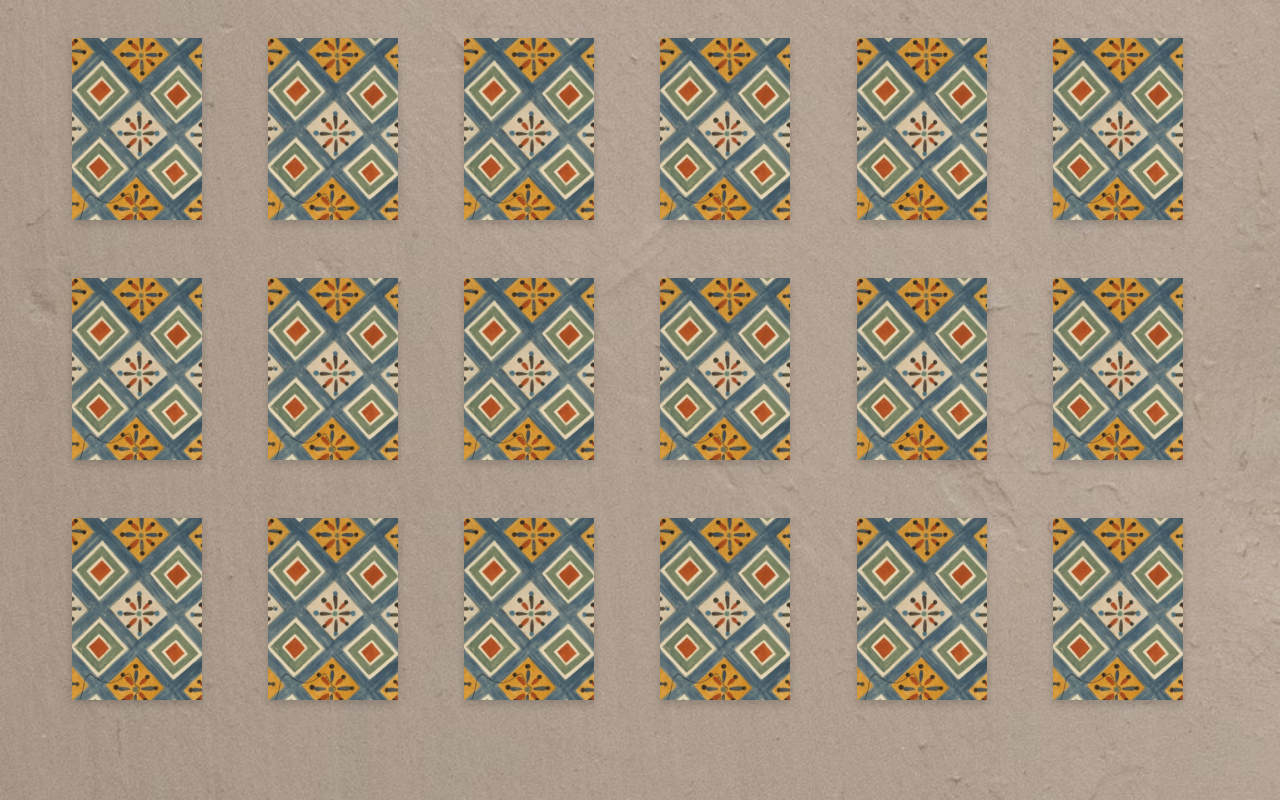
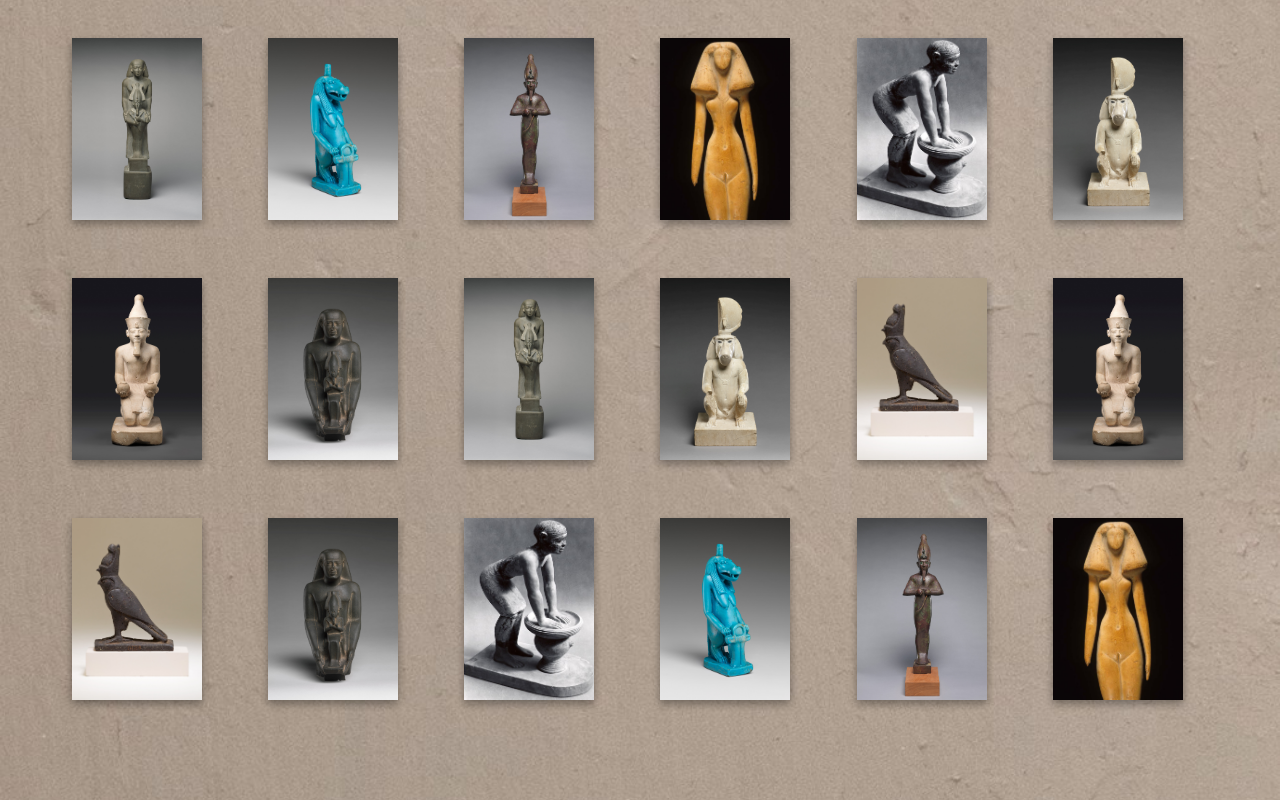
Before and after one commit to toskan/ancient-egypt-themed-game, a plain HTML site: page index.html in a window 1280 px wide. Both pictures are taken after a click on the link "PLAY". Drawn offline with nearby package versions, Linux system fonts and the light colour scheme.

Commit message:
randomly populating cards

```diff
--- a/css/style.css
+++ b/css/style.css
@@ -130,10 +130,6 @@ header {
      position: absolute;
      width: 100%;
      height: 100%;
-     -webkit-backface-visibility: hidden;
-     -moz-backface-visibility: hidden;
-     -o-backface-visibility: hidden;
-     backface-visibility: hidden;
 }
 .flip-card-top {
      background: url(../images/ceiling_patterns_DT218367_crop4.jpg) no-repeat;
@@ -141,6 +137,9 @@ header {
      background-position: center;
      opacity: 0.9;
      background-color: black;
+     -moz-backface-visibility: hidden;
+     -o-backface-visibility: hidden;
+     backface-visibility: hidden;
 }
      .flip-card-bottom {
      transform: rotateY( -180deg );
@@ -148,6 +147,9 @@ header {
      -moz-transform: rotateY( -180deg );
      -o-transform: rotateY( -180deg );
      background-color: transparent;
+     -moz-backface-visibility: hidden;
+     -o-backface-visibility: hidden;
+     backface-visibility: hidden;
      }
 .flip {
      transform: rotateY(180deg);
--- a/js/script.js
+++ b/js/script.js
@@ -1,25 +1,57 @@
 function onReady () {
 
-     const images = ['../images/img1_DP243443.jpg', '../images/img2_DP240268.jpg', '../images/img3_DP245119.jpg', '../images/img4_DP245144.jpg', '../images/img5_26.7.1416_01.jpg', '../images/img6_DP-17700-001.jpg', '../images/img7_O.C.380_EGDP016765.jpg', '../images/img8_20.2.1.jpeg', '../images/img9_DP-14816-003.jpg']
+     const images = [
+          '../images/img1_DP243443.jpg',
+          '../images/img2_DP240268.jpg',
+          '../images/img3_DP245119.jpg',
+          '../images/img4_DP245144.jpg',
+          '../images/img5_26.7.1416_01.jpg',
+          '../images/img6_DP-17700-001.jpg',
+          '../images/img7_O.C.380_EGDP016765.jpg',
+          '../images/img8_20.2.1.jpeg',
+          '../images/img9_DP-14816-003.jpg',
+          '../images/img1_DP243443.jpg',
+          '../images/img2_DP240268.jpg',
+          '../images/img3_DP245119.jpg',
+          '../images/img4_DP245144.jpg',
+          '../images/img5_26.7.1416_01.jpg',
+          '../images/img6_DP-17700-001.jpg',
+          '../images/img7_O.C.380_EGDP016765.jpg',
+          '../images/img8_20.2.1.jpeg',
+          '../images/img9_DP-14816-003.jpg'
+     ]
+     console.log(images)
 
      let array18 = [];
-
-     for (var i=0; i<18; i++) {
+     for (var i = 0; i < 18; i ++) {
           array18[i] = i;
      }
-
      function shuffleArray(array) {
           for (let i = array.length - 1; i > 0; i--) {
                const j = Math.floor(Math.random() * (i + 1));
                [array[i], array[j]] = [array[j], array[i]];
                }
           }
-          shuffleArray(array18)
-          console.log(array18)
-
+     shuffleArray(array18)
+     console.log(array18)
      //  The Fisher-Yates algorithm works by picking one random element for each original array element, and then excluding it from the next draw. Just like randomly picking from a deck of cards.
      //  This exclusion is done in a clever way (invented by Durstenfeld for use by computers) by swapping the picked element with the current element, and then picking the next random element from the remainder. For optimal efficiency, the loop runs backwards so that the random pick is simplified
 
+     let imageArray = []
+     for (let i = 0; i < array18.length; i++) {
+          imageArray.splice(array18[i], 0, images[i])
+     }
+     let imagesContainer = []
+     for (let i = 0; i < array18.length; i++) {
+          imagesContainer[i] = i
+          imagesContainer[i] = '#image-' + imagesContainer[i]
+     }
+     console.log(imageArray)
+     console.log(imagesContainer)
+     // for (let i = 0; i < imagesContainer.length; i++) {
+     //      $(imagesContainer[i]).attr('src', imageArray[i]);
+     //      console.log(imagesContainer[i]);
+     // }
      let cards = [
           {
           cardContainer: $('#flip-card-0'),
@@ -27,7 +59,6 @@ function onReady () {
           cardInner: $('#flip-card-inner-0'),
           cardTop: $('#flip-card-top-0'),
           cardBottom: $('#flip-card-bottom-0'),
-
           },
           {
           cardContainer: $('#flip-card-1'),
@@ -167,15 +198,18 @@ function onReady () {
      $('#header-play-div').hide();
      $('.container').show();
      $('body').css('background-image', 'none');
+     for (let i = 0; i < imagesContainer.length; i++) {
+          $(imagesContainer[i]).attr('src', imageArray[i]);
+          console.log(imagesContainer[i]);
+     }
      }
 
      $(function() {
           let imgDivs = $('.flip-card-inner')
           imgDivs.on('click', function () {
-              $(this).toggleClass('flip');
+          $(this).toggleClass('flip');
           });
      });
-
 
      // $(function() {
      //      let imgDivs = $('.flip-card-inner')
@@ -189,8 +223,9 @@ function onReady () {
      //      });
      // });
 
-     if (/Edge/.test(navigator.userAgent)) {
-     $('.flip-card-bottom').css('backface-visibility', 'hidden');
+     var isChrome = /Chrome/.test(navigator.userAgent) && /Google Inc/.test(navigator.vendor);
+     if (isChrome) {
+          $('.flip-card-bottom, .flip-card-top').css({'backface-visibility': 'visible', ' -webkit-backface-visibility': 'visible'});
      }
 
      }
```
